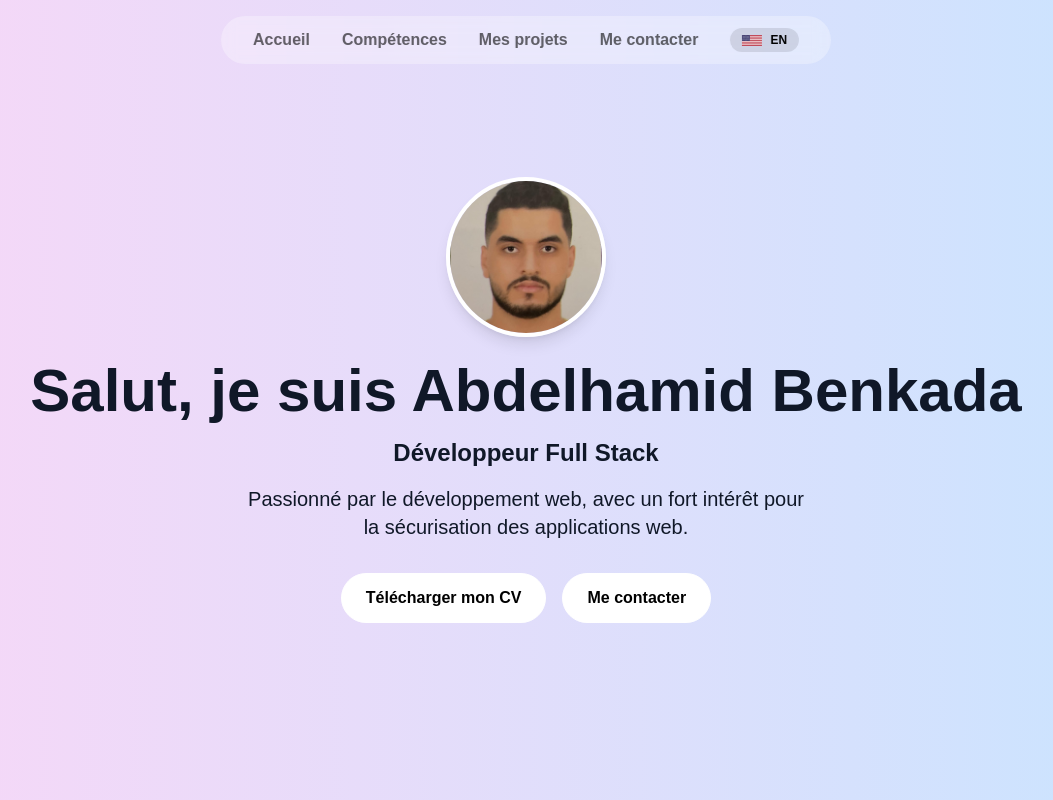
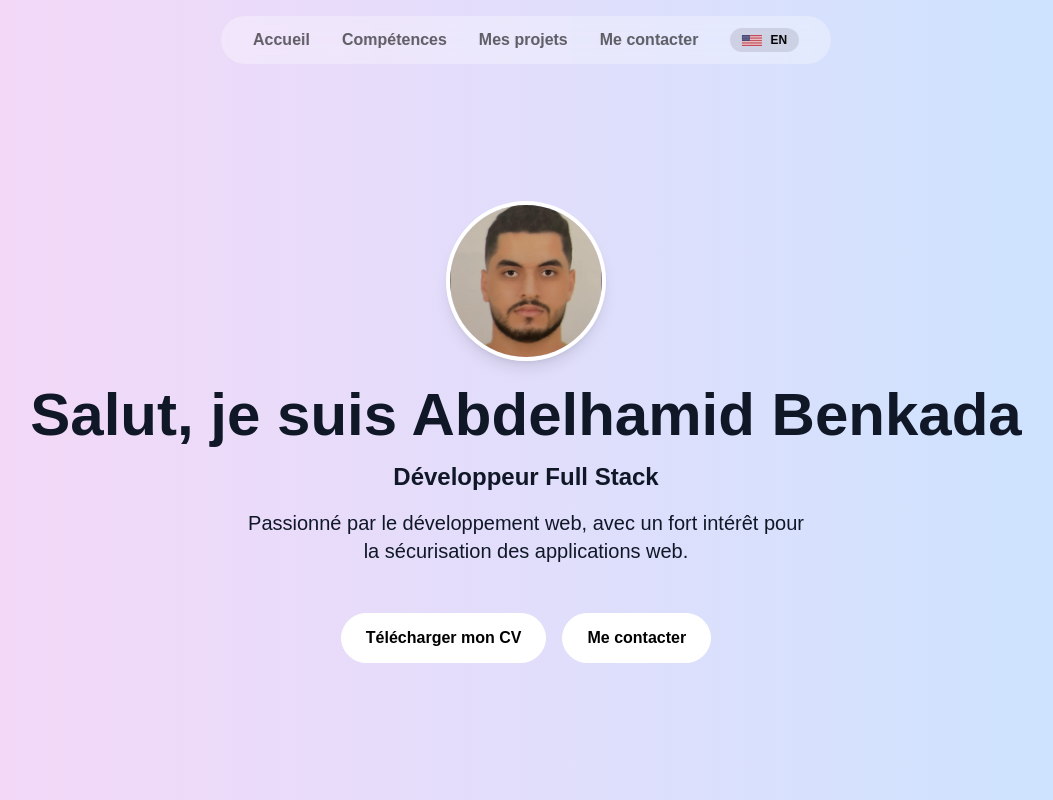
Before and after one commit to abdelhamidbkd/Portefolio, a Next.js app: page / in a window 1280 px wide. Shown: the top 800 px of the page, without its empty margins (114-1167 px from the left). Built offline with nearby package versions, Linux system fonts and the light colour scheme.

Commit message:
auto scroll V3

```diff
--- a/src/app/page.js
+++ b/src/app/page.js
@@ -128,7 +128,7 @@ export default function Home() {
       <div id="top" className="min-h-screen bg-white dark:bg-gray-900">
 
         {/* Compétences Section */}
-        <section className="min-h-screen flex flex-col items-center justify-center bg-gradient-to-r from-[#f7d7f7] to-[#c9e4ff] text-gray-900 text-center px-4 scroll-mt-20">
+        <section className="min-h-screen flex flex-col items-center justify-center bg-gradient-to-r from-[#f7d7f7] to-[#c9e4ff] text-gray-900 text-center px-4 scroll-mt-20 pt-16">
           <div className="w-40 h-40 rounded-full overflow-hidden border-4 border-white shadow-lg mb-6">
             <Image
               src="/photo.jpeg"
@@ -145,13 +145,13 @@ export default function Home() {
             <a
               href="/BENKADA_CV_ALTERNANCE.pdf"
               download="BENKADA_CV_ALTERNANCE.pdf"
-              className="px-6 py-3 bg-white text-black border border-white rounded-full font-semibold transition hover:bg-transparent hover:text-black"
+              className="mt-4 px-6 py-3 bg-white text-black border border-white rounded-full font-semibold transition hover:bg-transparent hover:text-black"
             >
               {t.downloadCV}
             </a>
             <a
               href="#contact"
-              className="px-6 py-3 bg-white text-black border border-white rounded-full font-semibold transition hover:bg-transparent hover:text-black"
+              className="mt-4 mb-8 md:mb-0 px-6 py-3 bg-white text-black border border-white rounded-full font-semibold transition hover:bg-transparent hover:text-black"
             >
               {t.contact}
             </a>
```
